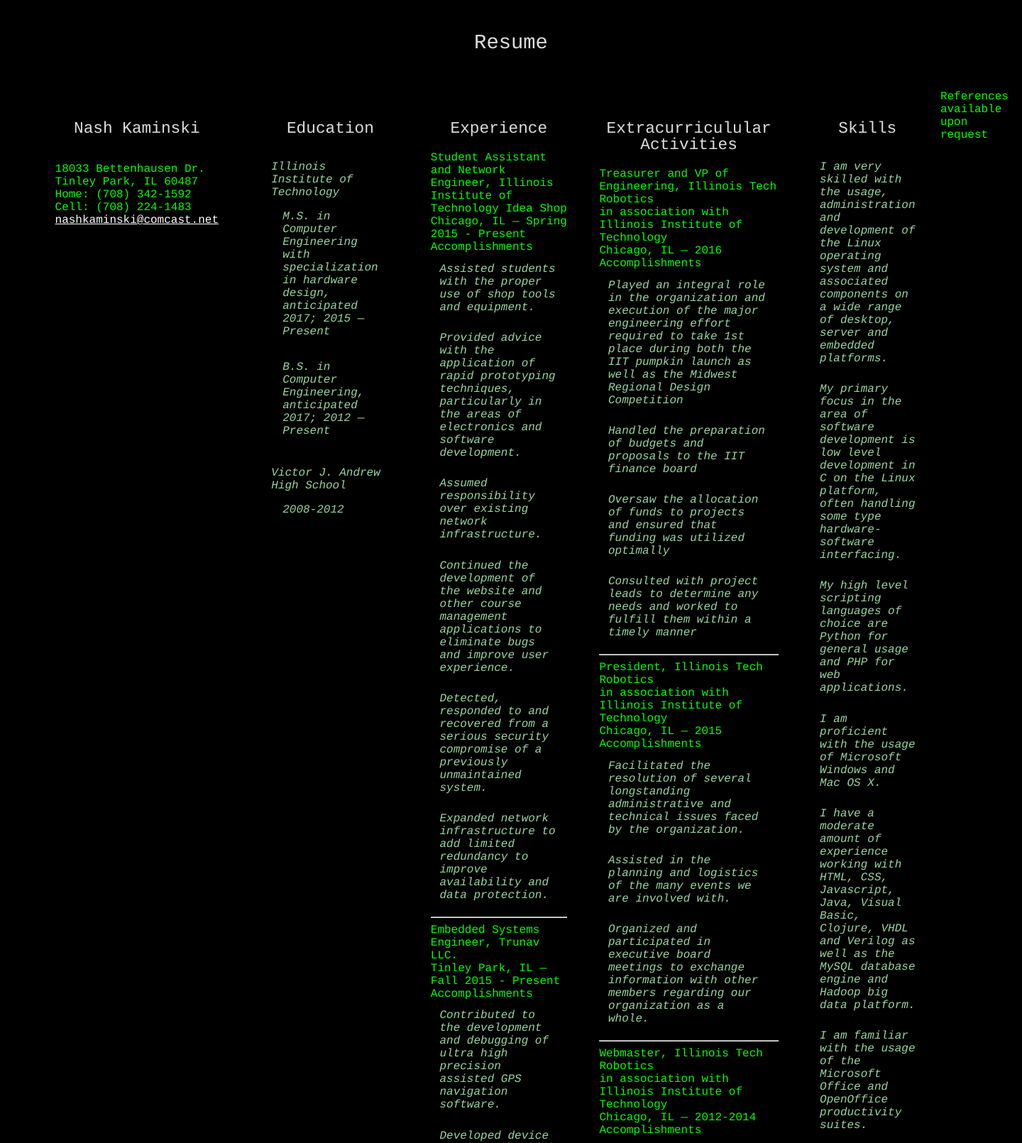
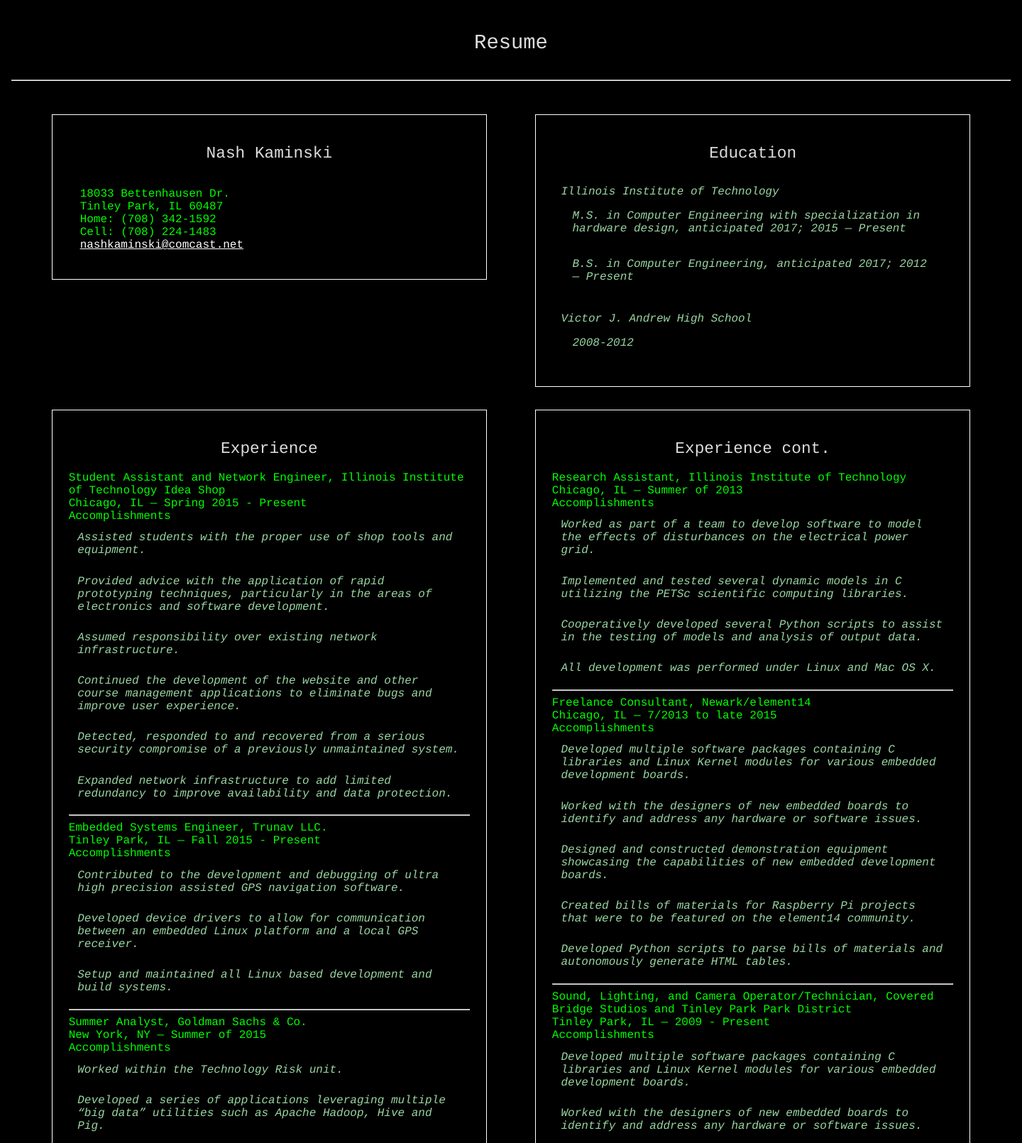
Before and after one commit to nkaminski/kaminski.io, a PHP site: page /resume in a window 1440 px wide. Shown: the top 1610 px of the page at 71% size. Run offline with PHP 8.4, Linux system fonts and the light colour scheme.

Commit message:
Significant work on styling, still needs a bit more work, flexbox bug free

```diff
--- a/assets/screen.css
+++ b/assets/screen.css
@@ -48,7 +48,7 @@
 }
 /* end of reset */
 /* Major second scale */
-
+/* Base */
 p {
 	 font-weight: 500;
 	 padding: 1em;
@@ -66,7 +66,7 @@
 }
 img {
 	 display: block; /* Images display inline by default */
-	 max-width: 25%;
+	 max-width: 40%;
 	 margin-left: auto;
 	 margin-right: auto;
 	 padding-bottom: 0em;
@@ -79,6 +79,12 @@
   padding-left: 0.5625em; /* 1/2 of line height */
   padding-right: 0.5625em;
   padding-bottom: 1em;
+  text-align: center;
+}
+figcaption{
+  padding: 1em;
+  color: #9AD6A2;
+	font-style: italic;
   text-align: center;
 }
 h2 {
@@ -103,9 +109,18 @@
 }
 li {
 	padding: 0.79em;
-    	color: #9AD6A2;
+  color: #9AD6A2;
 	font-style: italic;
 }
+/* Layout */
+  .border {
+    border-style: none;
+    border-bottom-style: solid; /*pseudo hr*/
+    border-width: 0.1em;
+    border-color: white;
+  }
+/* Module */
+/* State */
 @media screen and (max-width: 29.250em){
 /* closest value to 480 pixels in major second scale */
 	h1 {
@@ -125,12 +140,10 @@
 }
 @media screen and (min-width: 60.750em) {
 /* closest value to 960 pixels in major second scale, only use flexbox if supported */
-	img {
-		max-width: 100%;
-	}
 	.flexbox .box {
-		flex-direction: row;
 		display: flex;
+    flex-flow: row wrap;
+    justify-content: space-around;
 	}
 	.flexbox .lcol {
 		flex: 1 0 25%;
@@ -139,5 +152,19 @@
 	.flexbox .mcol {
         flex: 1 0 50%;
         min-width: 50%;
-    }
-}
+   }
+	.flexbox .hcol {
+        flex: 0 1 45%;
+        margin: 1em;
+        padding: 0em;
+        width: 45%;
+   }
+  .flexbox .lcol img {
+    max-width: 100%;
+  }
+  .border {
+    border-style: solid;
+    border-width: 0.1em;
+    border-color: white;
+  }
+  }
--- a/resume/index.html
+++ b/resume/index.html
@@ -6,10 +6,12 @@
     <meta charset="utf-8" />
     <meta name="viewport" content="width=device-width,initial-scale=1.0,shrink-to-fit=no" />
 </head>
-<body>
+<body class="resume">
   <h1>Resume</h1>
+    <hr>
     <div class="box">
     <div class="hcol">
+    <div class="border">
      <h2 class="extrapad">Nash Kaminski</h2>
       <p>18033 Bettenhausen Dr.<br>
     Tinley Park, IL 60487<br>
@@ -18,7 +20,9 @@
     <a href="mailto:nashkaminski@comcast.net">nashkaminski@comcast.net</a>
      </p>
     </div>
+    </div>
     <div class="hcol">
+    <div class="border">
       <h2>Education</h2>
       <ul>
         <li><b>Illinois Institute of Technology</b><br>
@@ -28,7 +32,9 @@
         <li><b>Victor J. Andrew High School</b><br>
         <p>2008-2012</p></li>
     </div>
+    </div>
     <div class="hcol">
+    <div class="border">
       <h2>Experience</h2>
       <h3>Student Assistant and Network Engineer, Illinois Institute of Technology Idea Shop</h3>
       <h4>Chicago, IL — Spring 2015 - Present</h4>
@@ -77,7 +83,11 @@
         <li>Located and reported several critical information security
         vulnerabilities.</li>
       </ul>
-      <hr>
+     </div>
+    </div>
+     <div class="hcol">
+     <div class="border">
+      <h2>Experience cont.</h2>
       <h3>Research Assistant, Illinois Institute of Technology</h3>
       <h4>Chicago, IL — Summer of 2013</h4>
       <h5>Accomplishments</h5>
@@ -109,9 +119,10 @@
         <li>Created bills of materials for Raspberry Pi projects that were to be featured on the element14 community.</li>
         <li>Developed Python scripts to parse bills of materials and autonomously generate HTML tables.</li>
       </ul>
-      <hr>
+    </div>
     </div>
     <div class="hcol">
+      <div class="border">
       <h2>Extracurriculular Activities</h2>
       <h3>Treasurer and VP of Engineering, Illinois Tech Robotics</h3>
       <h4>in association with Illinois Institute of Technology<br>
@@ -146,7 +157,9 @@
         <li>Proposed many new innovative ideas as well as worked to implement many of the suggestions mentioned by others.</li>
       </ul>
     </div>
+    </div>
     <div class="hcol">
+    <div class="border">
       <h2>Skills</h2>
       <ul>
         <li>I am very skilled with the usage, administration and development of the Linux operating system and associated components on a wide range of desktop, server and embedded platforms.</li>
@@ -157,8 +170,9 @@
         <li>I am familiar with the usage of the Microsoft Office and OpenOffice productivity suites.</li>
       </ul>
     </div>
-    <h3>References available upon request</h3>
+    </div>
  </div>
-<script src="assets/modernizr.js"></script>
+ <h3>References available upon request</h3>
+<script src="../assets/modernizr.js"></script>
 </body>
 </html>
```
Also changed, not shown: projects/index.html (+7 -0 lines).
